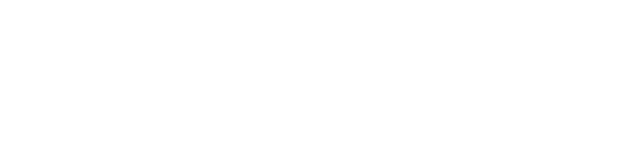
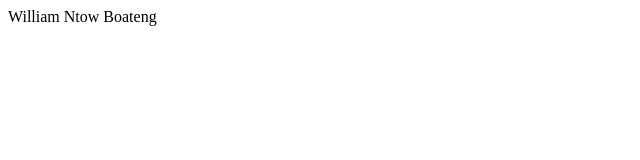
Before and after one commit to willieboat/wdd131, a plain HTML site: page index.html in a window 1280 px wide. Shown: the whole page, without its empty margins (0-640 px from the left). Drawn offline with Linux system fonts and the light colour scheme.

Commit message:
index test

```diff
--- a/index.html
+++ b/index.html
@@ -8,6 +8,9 @@
 </head>
 
 <body>
+    <header>
+        William Ntow Boateng
+    </header>
 
 </body>
 
```
